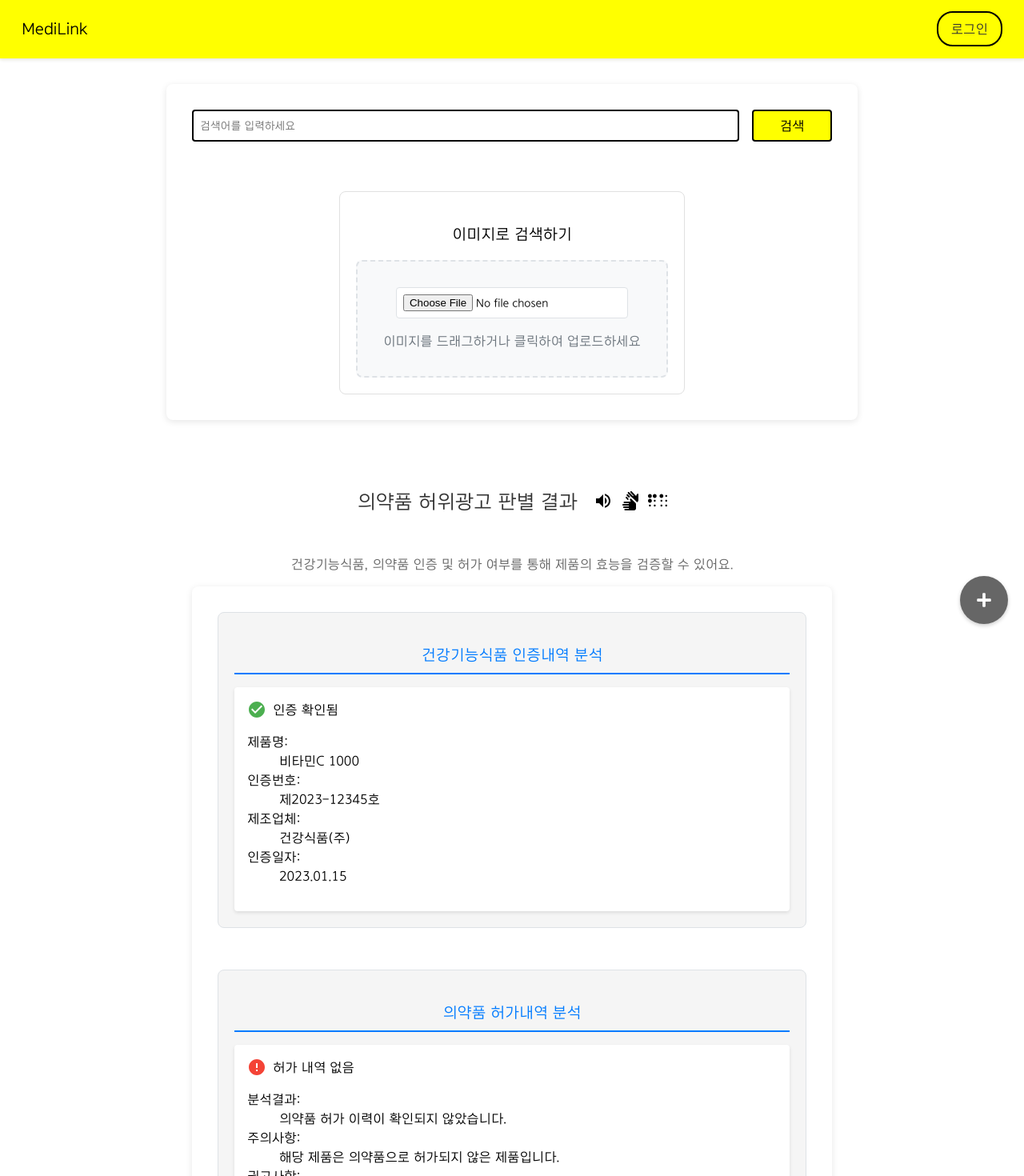
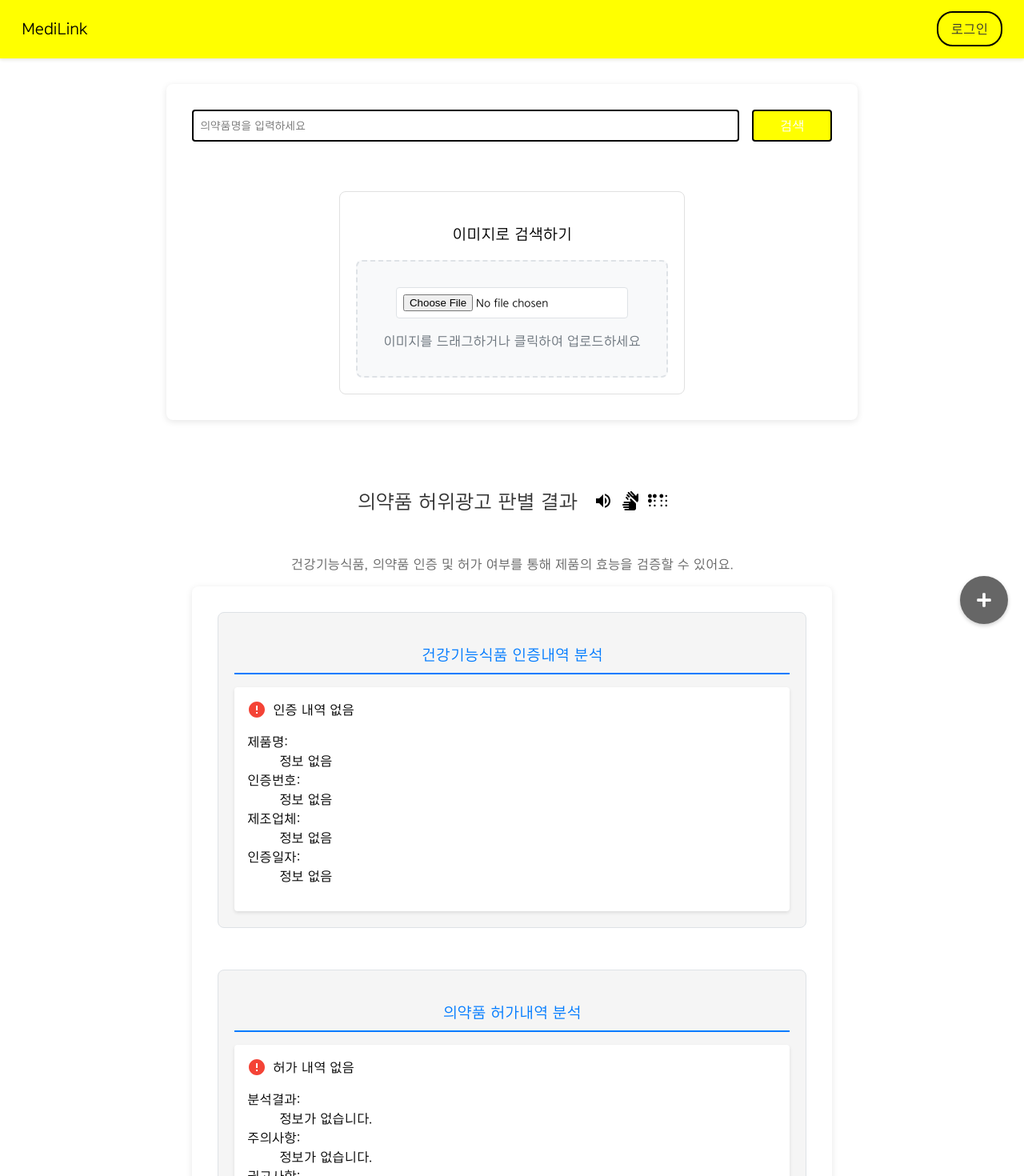
Before and after one commit to davJ-star/hanwha-ieum-seongwook, a React (Vite) app in the folder frontend/my-react-app/: page /FADresult in a window 1280 px wide. Shown: the top 1470 px of the page at 80% size. Built offline with nearby package versions, Linux system fonts and the light colour scheme.

Commit message:
feat: Update Header separator and enhance FADsearch functionality with API integration and navigation

```diff
--- a/frontend/my-react-app/src/components/Layout/Header.tsx
+++ b/frontend/my-react-app/src/components/Layout/Header.tsx
@@ -24,7 +24,7 @@ const Header = ({ isLoggedIn, onLogout, onNavigate }: HeaderProps) => {
               >
                 회원관리
               </a>
-              <span className="separator">|</span>
+              <span className="separator"></span>
               <a
                 onClick={() => onNavigate('/Mypage')}
                 aria-label="마이페이지로 이동"
--- a/frontend/my-react-app/src/pages/FADresult.tsx
+++ b/frontend/my-react-app/src/pages/FADresult.tsx
@@ -1,5 +1,5 @@
 import React, { useEffect, useState } from 'react';
-import { useNavigate } from 'react-router-dom';
+import { useNavigate, useLocation } from 'react-router-dom';
 import '../styles/pages/FADresult.css';
 import { FaSearch, FaUniversalAccess, FaExclamationTriangle, FaBraille } from 'react-icons/fa';
 import AccessibilityModal from '../components/AccessibilityModal';
@@ -9,31 +9,105 @@ import { MdCheckCircle, MdError } from "react-icons/md";
 import VolumeUpIcon from '@mui/icons-material/VolumeUp';
 import SignLanguageIcon from '@mui/icons-material/SignLanguage';
 import { speakPageContent } from '../utils/accessibilityHandleTTS';
+import axios from 'axios';
+
+// 결과 데이터 타입 정의
+interface HealthFoodResult {
+  productName: string;
+  certificationNumber: string;
+  manufacturer: string;
+  certificationDate: string;
+  isCertified: boolean;
+}
+
+interface MedicineResult {
+  isPermitted: boolean;
+  analysisResult: string;
+  precautions: string;
+  recommendations: string;
+}
 
 // 검색 폼 컴포넌트
 interface SearchFormProps {
-  onSubmit: (e: React.FormEvent) => void;
+  onSubmit: (searchTerm: string) => void;
+  isLoading: boolean;
+  setHealthFoodResult: (result: HealthFoodResult | null) => void;
+  setMedicineResult: (result: MedicineResult | null) => void;
+  setError: (error: string | null) => void;
 }
 
-const SearchForm = ({ onSubmit }: SearchFormProps) => (
-  <form role="search" onSubmit={onSubmit}>
+const SearchForm = ({
+  onSubmit,
+  isLoading,
+  setHealthFoodResult,
+  setMedicineResult,
+  setError
+}: SearchFormProps) => {
+  const [searchTerm, setSearchTerm] = useState('');
+
+  const handleSubmit = async (e: React.FormEvent) => {
+    e.preventDefault();
+
+    try {
+      // 의약품 검색 axios 로직
+      const response = await axios.post('http://localhost:8080/api/v1/search', {
+        medicineName: searchTerm
+      });
+
+      if (response.data) {
+        const { healthFoodCertification, medicineLicense } = response.data;
+        onSubmit(searchTerm);
+        setHealthFoodResult(healthFoodCertification);
+        setMedicineResult(medicineLicense);
+      }
+
+    } catch (error) {
+      console.error('검색 오류:', error);
+      setError('검색 중 오류가 발생했습니다.');
+    }
+  };
+
+  return (
+    <form onSubmit={handleSubmit}>
       <input
         type="text"
-      placeholder="검색어를 입력하세요"
-      aria-label="검색어 입력"
+        value={searchTerm}
+        onChange={(e) => setSearchTerm(e.target.value)}
+        placeholder="의약품명을 입력하세요"
+        disabled={isLoading}
       />
-    <button
-      type="submit"
-      style={{ color: '#000000' }}
-      aria-label="검색"
-    >
-      검색
+      <button type="submit" disabled={isLoading}>
+        {isLoading ? '검색중...' : '검색'}
       </button>
     </form>
   );
+};
 
 // 이미지 업로드 컴포넌트
-const ImageUpload = () => (
+const ImageUpload = () => {
+  const handleImageUpload = async (e: React.ChangeEvent<HTMLInputElement>) => {
+    const file = e.target.files?.[0];
+    if (!file) return;
+
+    const formData = new FormData();
+    formData.append('image', file);
+
+    try {
+      // 이미지 검색 axios 로직
+      const response = await axios.post('/api/medicine/image-search', formData, {
+        headers: {
+          'Content-Type': 'multipart/form-data',
+        },
+      });
+      console.log('이미지 검색 결과:', response.data);
+      // 여기서 검색 결과를 처리할 수 있습니다
+    } catch (error) {
+      console.error('이미지 검색 오류:', error);
+      alert('이미지 검색 중 오류가 발생했습니다.');
+    }
+  };
+
+  return (
     <div className="image-search-container">
       <h3 id="image-search-title">이미지로 검색하기</h3>
       <div
@@ -45,15 +119,14 @@ const ImageUpload = () => (
         <input
           type="file"
           accept="image/*"
-        onChange={(e) => {
-          console.log('이미지 업로드:', e.target.files?.[0]);
-        }}
+          onChange={handleImageUpload}
           aria-label="이미지 파일 선택"
         />
         <p>이미지를 드래그하거나 클릭하여 업로드하세요</p>
       </div>
     </div>
   );
+};
 
 // 접근성 도구 컴포넌트
 interface AccessibilityToolsProps {
@@ -109,59 +182,91 @@ const AccessibilityTools = ({
 );
 
 // 건강기능식품 인증 결과 컴포넌트
-const HealthFoodCertification = () => (
+const HealthFoodCertification = ({ result }: { result: HealthFoodResult | null }) => (
   <article className="result-item" role="article" aria-labelledby="health-food-title">
     <h3 id="health-food-title">건강기능식품 인증내역 분석</h3>
     <div className="result-details">
       <div className="status-indicator" role="status" aria-live="polite">
+        {result?.isCertified ? (
+          <>
             <MdCheckCircle style={{ color: '#4CAF50', fontSize: '24px' }} aria-hidden="true" />
             <span>인증 확인됨</span>
+          </>
+        ) : (
+          <>
+            <MdError style={{ color: '#f44336', fontSize: '24px' }} aria-hidden="true" />
+            <span>인증 내역 없음</span>
+          </>
+        )}
       </div>
       <dl>
         <dt>제품명:</dt>
-        <dd>비타민C 1000</dd>
+        <dd>{result?.productName || '정보 없음'}</dd>
         <dt>인증번호:</dt>
-        <dd>제2023-12345호</dd>
+        <dd>{result?.certificationNumber || '정보 없음'}</dd>
         <dt>제조업체:</dt>
-        <dd>건강식품(주)</dd>
+        <dd>{result?.manufacturer || '정보 없음'}</dd>
         <dt>인증일자:</dt>
-        <dd>2023.01.15</dd>
+        <dd>{result?.certificationDate || '정보 없음'}</dd>
       </dl>
     </div>
   </article>
 );
 
 // 의약품 허가 결과 컴포넌트
-const MedicinePermission = () => (
+const MedicinePermission = ({ result }: { result: MedicineResult | null }) => (
   <article className="result-item" role="article" aria-labelledby="medicine-title">
     <h3 id="medicine-title">의약품 허가내역 분석</h3>
     <div className="result-details">
       <div className="status-indicator" role="status" aria-live="polite">
+        {result?.isPermitted ? (
+          <>
+            <MdCheckCircle style={{ color: '#4CAF50', fontSize: '24px' }} aria-hidden="true" />
+            <span>허가 확인됨</span>
+          </>
+        ) : (
+          <>
             <MdError style={{ color: '#f44336', fontSize: '24px' }} aria-hidden="true" />
             <span>허가 내역 없음</span>
+          </>
+        )}
       </div>
       <dl>
         <dt>분석결과:</dt>
-        <dd>의약품 허가 이력이 확인되지 않았습니다.</dd>
+        <dd>{result?.analysisResult || '정보가 없습니다.'}</dd>
         <dt>주의사항:</dt>
-        <dd>해당 제품은 의약품으로 허가되지 않은 제품입니다.</dd>
+        <dd>{result?.precautions || '정보가 없습니다.'}</dd>
         <dt>권고사항:</dt>
-        <dd>의약품으로서의 효능·효과를 표방하는 광고는 허위광고에 해당될 수 있습니다.</dd>
+        <dd>{result?.recommendations || '정보가 없습니다.'}</dd>
       </dl>
     </div>
   </article>
 );
 
 function FADresult() {
+  const location = useLocation();
+  const searchResult = location.state?.searchResult;
   const [isLoggedIn, setIsLoggedIn] = useState(false);
   const [showBrailleOptions, setShowBrailleOptions] = useState(false);
   const navigate = useNavigate();
   const [isModalOpen, setIsModalOpen] = useState(false);
+  const [isLoading, setIsLoading] = useState(false);
+  const [healthFoodResult, setHealthFoodResult] = useState<HealthFoodResult | null>(null);
+  const [medicineResult, setMedicineResult] = useState<MedicineResult | null>(null);
+  const [error, setError] = useState<string | null>(null);
 
   useEffect(() => {
     const token = localStorage.getItem('token');
     setIsLoggedIn(!!token);
   }, []);
+
+  useEffect(() => {
+    if (searchResult) {
+      const { healthFoodCertification, medicineLicense } = searchResult;
+      setHealthFoodResult(healthFoodCertification);
+      setMedicineResult(medicineLicense);
+    }
+  }, [searchResult]);
 
   const handleLogout = () => {
     localStorage.removeItem('token');
@@ -195,12 +300,44 @@ function FADresult() {
     }
   };
 
+  const handleSearch = async (searchTerm: string) => {
+    setIsLoading(true);
+    setError(null);
+
+    try {
+      // 건강기능식품 인증 결과 axios 로직
+      const healthFoodResponse = await axios.get(`/api/health-food/search?term=${searchTerm}`);
+      setHealthFoodResult(healthFoodResponse.data);
+
+      // 의약품 허가 결과 axios 로직
+      const medicineResponse = await axios.get(`/api/medicine/search?term=${searchTerm}`);
+      setMedicineResult(medicineResponse.data);
+    } catch (err) {
+      setError('검색 중 오류가 발생했습니다. 다시 시도해 주세요.');
+      console.error('검색 오류:', err);
+    } finally {
+      setIsLoading(false);
+    }
+  };
+
   return (
     <Layout>
       <section className="search-container" role="search" aria-label="의약품 허위광고 검색">
-        <SearchForm onSubmit={(e) => e.preventDefault()} />
+        <SearchForm
+          onSubmit={handleSearch}
+          isLoading={isLoading}
+          setHealthFoodResult={setHealthFoodResult}
+          setMedicineResult={setMedicineResult}
+          setError={setError}
+        />
         <ImageUpload />
       </section>
+
+      {error && (
+        <p role="alert" style={{ color: 'red', textAlign: 'center' }}>
+          {error}
+        </p>
+      )}
 
       <section className="search-results" role="region" aria-label="허위광고 판별 결과">
         <div className="result-header">
@@ -216,8 +353,8 @@ function FADresult() {
           건강기능식품, 의약품 인증 및 허가 여부를 통해 제품의 효능을 검증할 수 있어요.
         </p>
         <div className="results-container">
-          <HealthFoodCertification />
-          <MedicinePermission />
+          <HealthFoodCertification result={healthFoodResult} />
+          <MedicinePermission result={medicineResult} />
         </div>
       </section>
 
--- a/frontend/my-react-app/src/pages/FADsearch.tsx
+++ b/frontend/my-react-app/src/pages/FADsearch.tsx
@@ -20,8 +20,8 @@ interface SearchFormProps {
 
 const SearchForm = ({ onSubmit }: SearchFormProps) => {
   const [adContent, setAdContent] = useState('');
-  const [result, setResult] = useState<SearchResult | null>(null);
   const [isLoading, setIsLoading] = useState(false);
+  const navigate = useNavigate();
 
   const handleSubmit = async (e: React.FormEvent) => {
     e.preventDefault();
@@ -33,14 +33,20 @@ const SearchForm = ({ onSubmit }: SearchFormProps) => {
     setIsLoading(true);
     try {
       // 광고 분석 API 호출(테스트 전)
-      const response = await axios.post(`/*추후 추가 예정*/`,
-        { content: adContent }
-      );
+      const response = await axios.post('http://localhost:8080/api/v1/search', {
+        medicineName: adContent
+      });
 
-      setResult(response.data);
+      // 검색 결과를 state로 저장하고 결과 페이지로 이동
+      navigate('/FADresult', {
+        state: {
+          searchResult: response.data
+        }
+      });
+
     } catch (error) {
-      console.error('광고 분석 중 오류 발생:', error);
-      alert('광고 분석 중 오류가 발생했습니다.');
+      console.error('검색 오류:', error);
+      alert('검색 중 오류가 발생했습니다.');
     } finally {
       setIsLoading(false);
     }
@@ -67,14 +73,6 @@ const SearchForm = ({ onSubmit }: SearchFormProps) => {
           {isLoading ? '분석 중...' : '판별하기'}
         </button>
       </form>
-      {result && (
-        <div className="result-container" role="alert">
-          <h3>분석 결과</h3>
-          <p>판별 결과: {result.isDeceptive ? '허위광고' : '정상광고'}</p>
-          <p>신뢰도: {result.confidence}%</p>
-          <p>상세 설명: {result.details}</p>
-        </div>
-      )}
     </div>
   );
 };
```
Lines whose indentation alone changed are shown as unchanged.
